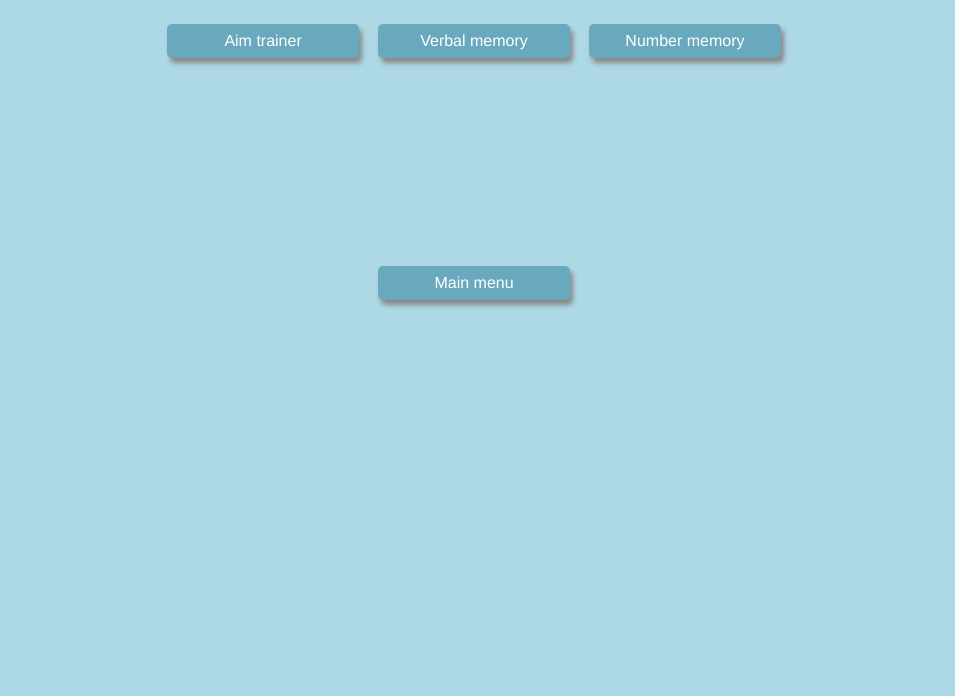
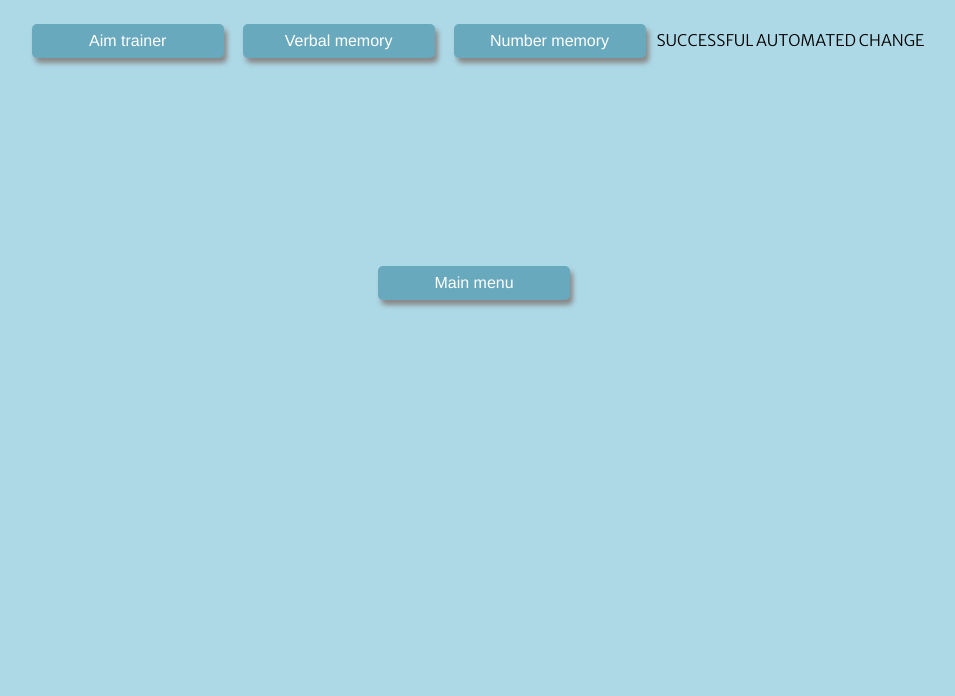
Before and after one commit to lukiina42/humanBenchmarks, a plain HTML site: page ui/leaderboard/leaderboard.html in a window 1280 px wide. Shown: the part 104-800 px from the top of the page, without its empty margins (166-1121 px from the left). Drawn offline with Linux system fonts and the light colour scheme.

```diff
--- a/ui/leaderboard/leaderboard.html
+++ b/ui/leaderboard/leaderboard.html
@@ -30,6 +30,7 @@
           <button id="aim" class="button">Aim trainer</button>
           <button id="verbal" class="button">Verbal memory</button>
           <button id="number" class="button">Number memory</button>
+          SUCCESSFUL AUTOMATED CHANGE
         </div>
 
         <!-- First of all I created this custom result and then put it into JS, which was pain -->
```
Also changed, not shown: .github/workflows/deploy-to-ec2.yaml, 1 other file.
